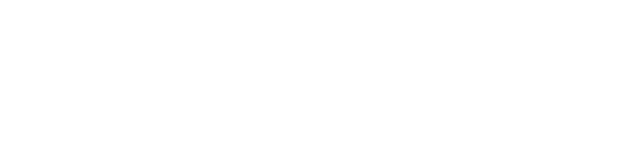
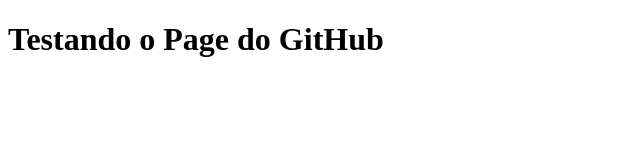
Before and after one commit to CleberADS/CleberADS.github.io, a plain HTML site: page index.html in a window 1280 px wide. Shown: the whole page, without its empty margins (0-640 px from the left). Drawn offline with Linux system fonts and the light colour scheme.

Commit message:
modified index.html

```diff
--- a/index.html
+++ b/index.html
@@ -6,6 +6,6 @@
     <title>Página para Testes</title>
 </head>
 <body>
-
+    <h1>Testando o Page do GitHub</h1>
 </body>
 </html>
```
